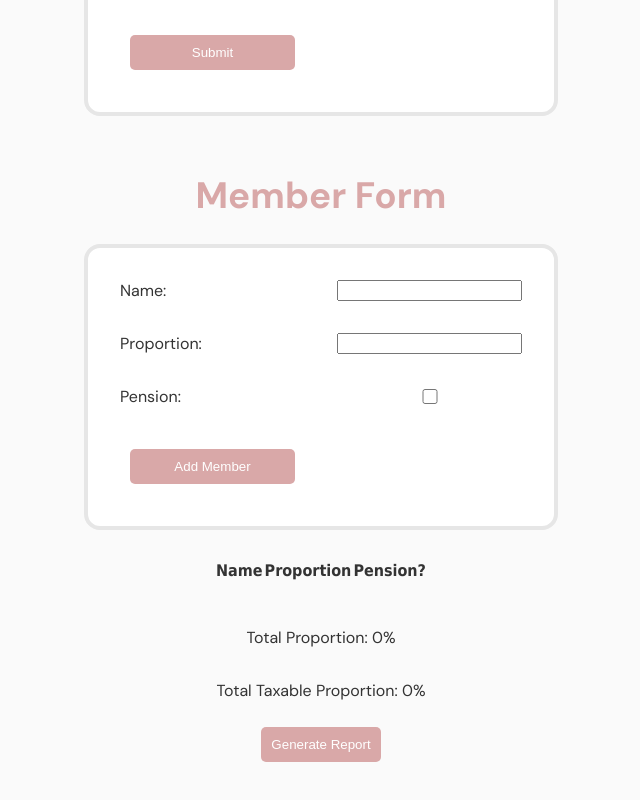
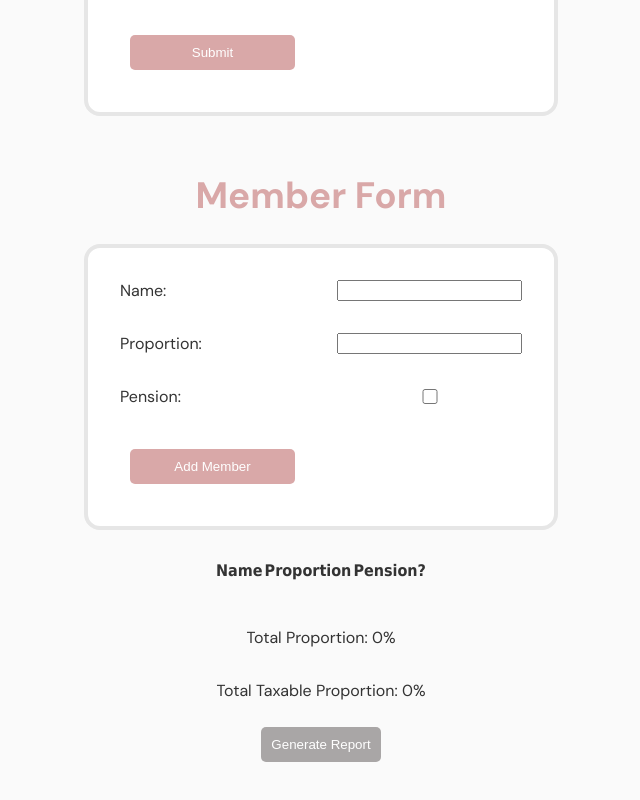
Before and after one commit to Ahabara/bgl-coding-challenge, a React (Create React App) app: page / in a window 1280 px wide. Shown: the part 366-1166 px from the top of the page, without its empty margins (319-959 px from the left). Built offline with nearby package versions, Linux system fonts and the light colour scheme; the HTML template or start-up script is replaced by a standard one.

Commit message:
Added button:disabled styling

```diff
--- a/src/App.css
+++ b/src/App.css
@@ -103,6 +103,15 @@ button:hover{
     transition: 0.7s;
 }
 
+button:disabled{
+    background-color: #a9a6a6;
+    color: white;
+    border: none;
+    border-radius: 5px;
+    padding: 10px;
+    margin: 10px;
+}
+
 .generate-info{
     display: flex;
     flex-direction: column;
```
